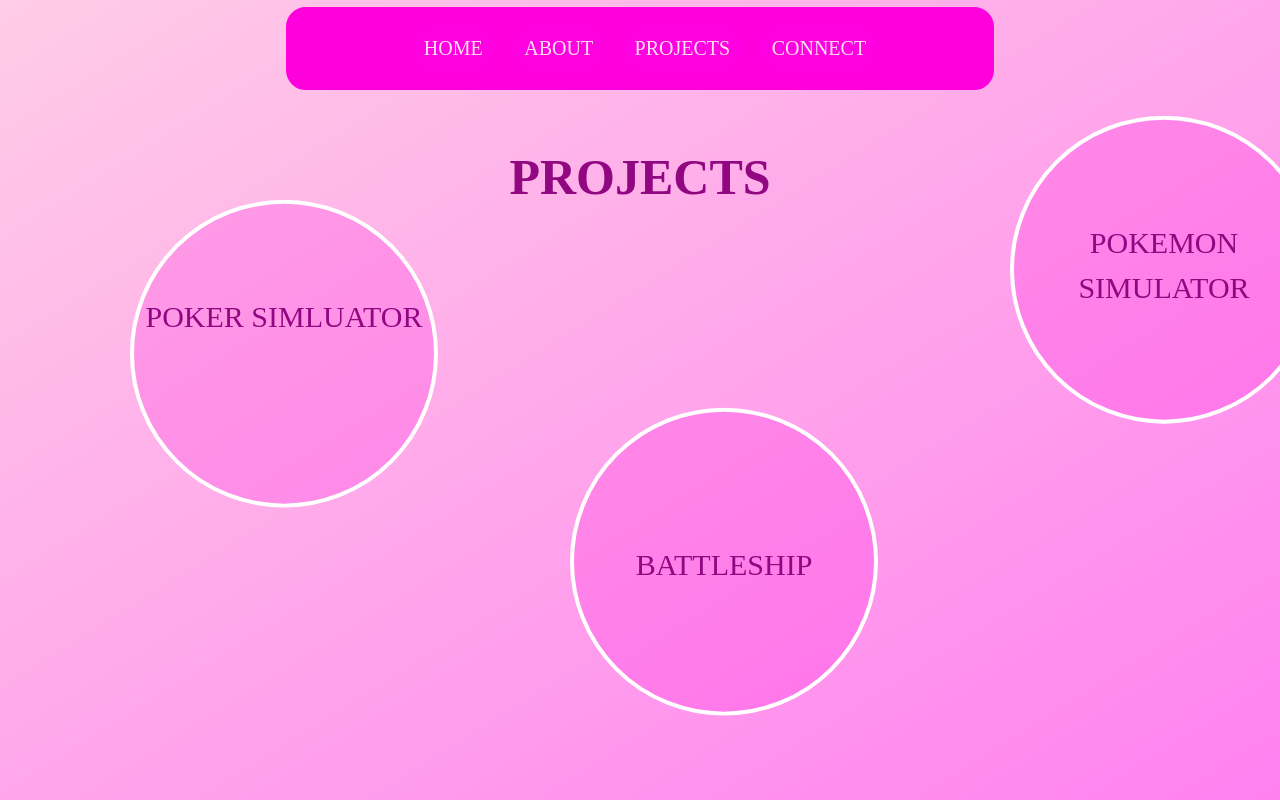
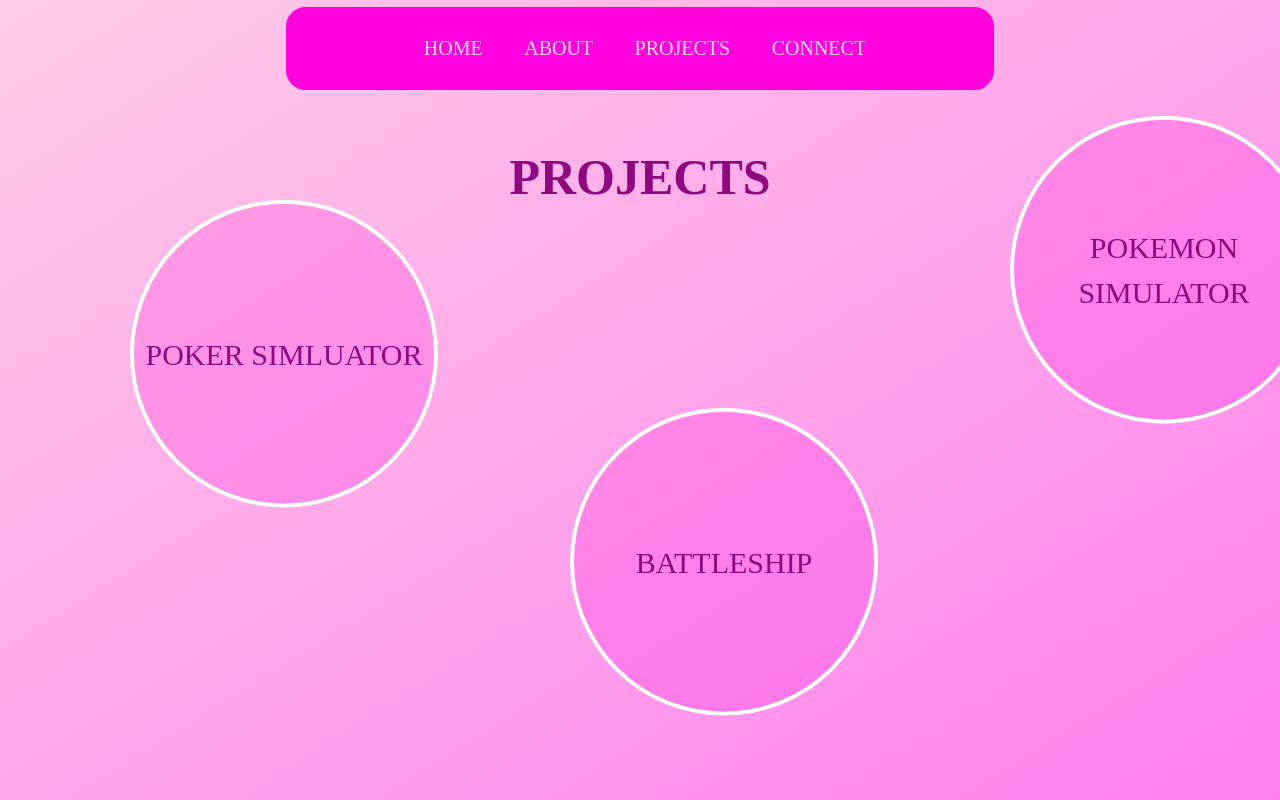
Before and after one commit to neworimelody/Nori-Portfolio, a plain HTML site: page projects.html in a window 1280 px wide. Shown: the top 800 px of the page. Drawn offline with Linux system fonts and the light colour scheme; a web font is replaced by a local one.

Commit message:
Update style.css

```diff
--- a/style.css
+++ b/style.css
@@ -228,16 +228,20 @@
         width:300px;
         margin-left: 120px;
         margin-top: -50px;
-        transition: all 0.5s ease;
-        transform: scale(1);
         cursor: pointer;
         animation: float 3s ease-in-out infinite;
+        font-family: "Gravitas One", serif;
+        font-size: 30px;
+        color: rgb(145, 7, 129);
+        display: flex;
+        align-items: center;
+        justify-content: center;
 
     }
     .project1:hover{
-         transform: scale(1.2) perspective(1px);
          background-color:rgb(255, 0, 221);
          border:4px solid rgb(255, 0, 221);
+         color: #fff;
     }
     .project2{
         background-color:rgba(255, 0, 221, 0.185);
@@ -251,12 +255,19 @@
         transform: scale(1);
         cursor: pointer;
         animation: float 3s ease-in-out infinite;
+        font-family: "Gravitas One", serif;
+        font-size: 30px;
+        color: rgb(145, 7, 129);
+        display: flex;
+        align-items: center;
+        justify-content: center;
 
     }
     .project2:hover{
           transform: scale(1.2) perspective(1px);
          background-color:rgb(255, 0, 221);
          border:4px solid rgb(255, 0, 221);
+         color: #fff;
     }
     .project3{
         background-color:rgba(255, 0, 221, 0.185);
@@ -270,42 +281,20 @@
         transform: scale(1);
         cursor: pointer;
         animation: float 3s ease-in-out infinite;
+        font-family: "Gravitas One", serif;
+        font-size: 30px;
+        color: rgb(145, 7, 129);
+        display: flex;
+        align-items: center;
+        justify-content: center;
     }
      .project3:hover{
         transform: scale(1.2) perspective(1px);
          background-color:rgb(255, 0, 221);
          border:4px solid rgb(255, 0, 221);
+         color: #fff;
     }
-    .project-text1{
-        font-family: "Gravitas One", serif;
-        font-size: 30px;
-        line-height: 1.5;
-        color: rgb(145, 7, 129);
-        margin-top: 90px;
-    }
-    .project-text1:hover{
-         color: rgb(255, 255, 255);
-    }
-    .project-text2{
-        font-family: "Gravitas One", serif;
-        font-size: 30px;
-        line-height: 1.5;
-        color: rgb(145, 7, 129);
-        margin-top: 130px;
-    }
-    .project-text2:hover{
-         color: rgb(255, 255, 255);
-    }
-    .project-text3{
-        font-family: "Gravitas One", serif;
-        font-size: 30px;
-        line-height: 1.5;
-        color: rgb(145, 7, 129);
-        margin-top: 100px;
-    }
-    .project-text3:hover{
-         color: rgb(255, 255, 255);
-    }
+
     .connect{
         font-size: 30px;
         line-height: 1.5;
```
